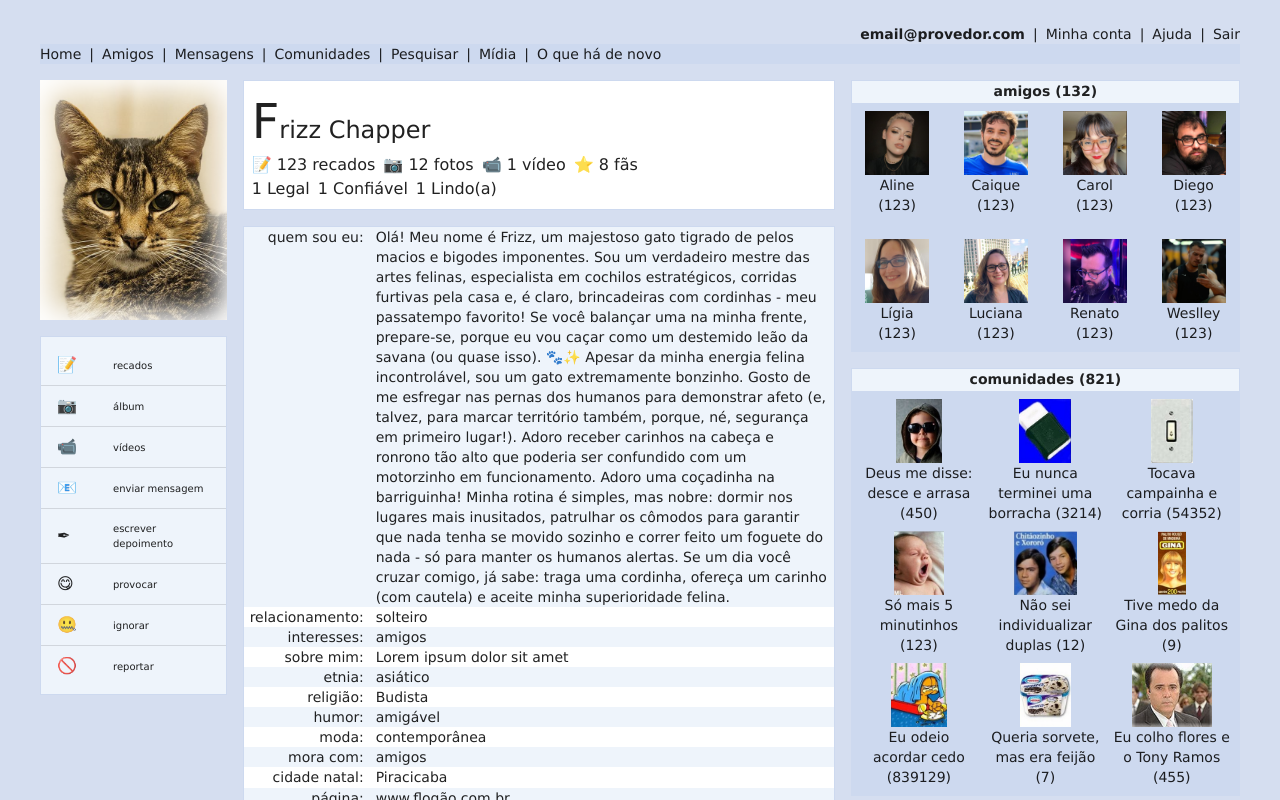
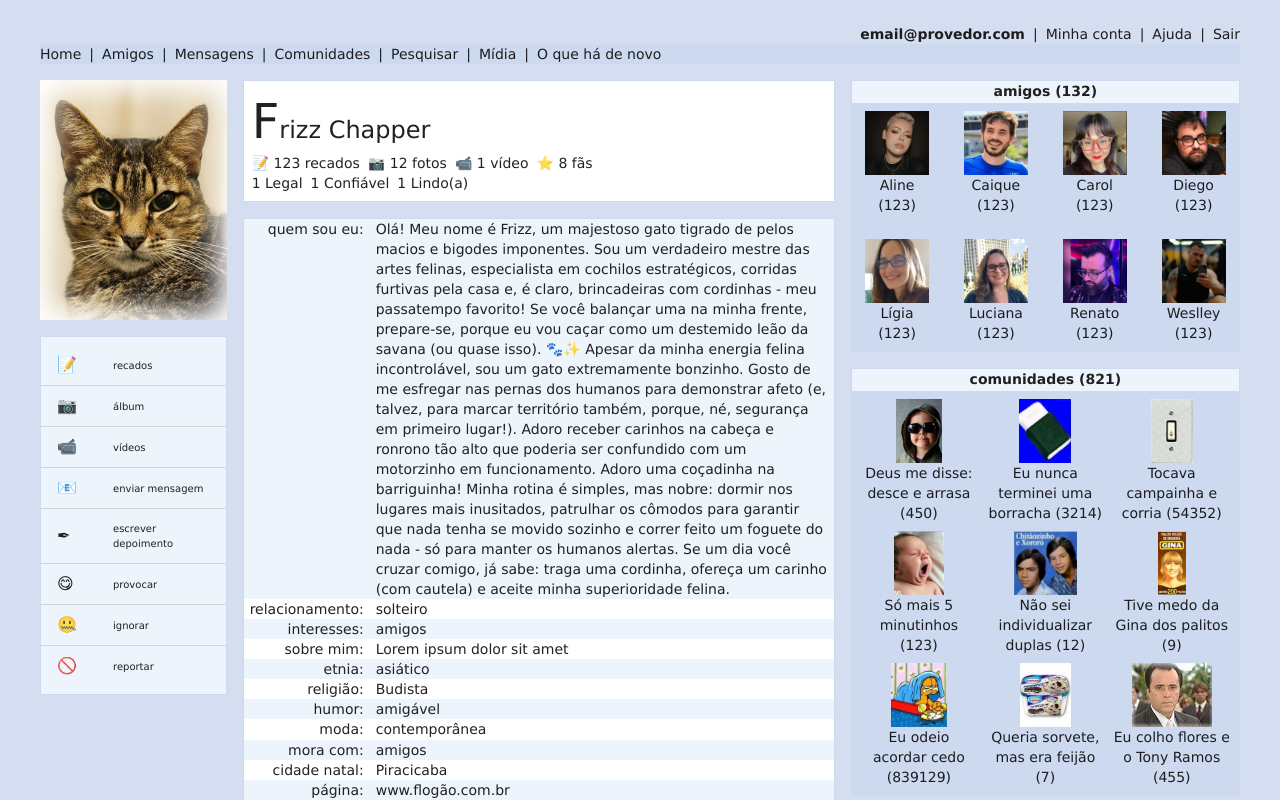
Before and after one commit to caiqueth/yorgut, a React (Create React App) app in the folder frontend/: page / in a window 1280 px wide. Shown: the top 800 px of the page. Built offline with nearby package versions, Linux system fonts and the light colour scheme.

Commit message:
one more and ill get back to work

```diff
--- a/frontend/src/pages/Profile/ProfileHeader/index.tsx
+++ b/frontend/src/pages/Profile/ProfileHeader/index.tsx
@@ -23,15 +23,15 @@ export const ProfileHeader = () => {
           </Typography>
         </Stack>
         <Stack direction={"row"} gap={1}>
-          <Typography>📝 {user.statistics.scraps} recados</Typography>
-          <Typography>📷 {user.statistics.photos} fotos</Typography>
-          <Typography>📹 {user.statistics.videos} vídeo</Typography>
-          <Typography>⭐ {user.statistics.fans} fãs</Typography>
+          <Typography variant={"body2"}>📝 {user.statistics.scraps} recados</Typography>
+          <Typography variant={"body2"}>📷 {user.statistics.photos} fotos</Typography>
+          <Typography variant={"body2"}>📹 {user.statistics.videos} vídeo</Typography>
+          <Typography variant={"body2"}>⭐ {user.statistics.fans} fãs</Typography>
         </Stack>
         <Stack direction={"row"} gap={1}>
-          <Typography>{user.statistics.cool} Legal</Typography>
-          <Typography>{user.statistics.trustworthy} Confiável</Typography>
-          <Typography>{user.statistics.beautiful} Lindo(a)</Typography>
+          <Typography variant={"body2"}>{user.statistics.cool} Legal</Typography>
+          <Typography variant={"body2"}>{user.statistics.trustworthy} Confiável</Typography>
+          <Typography variant={"body2"}>{user.statistics.beautiful} Lindo(a)</Typography>
         </Stack>
       </Paper>
     </Box>
```
